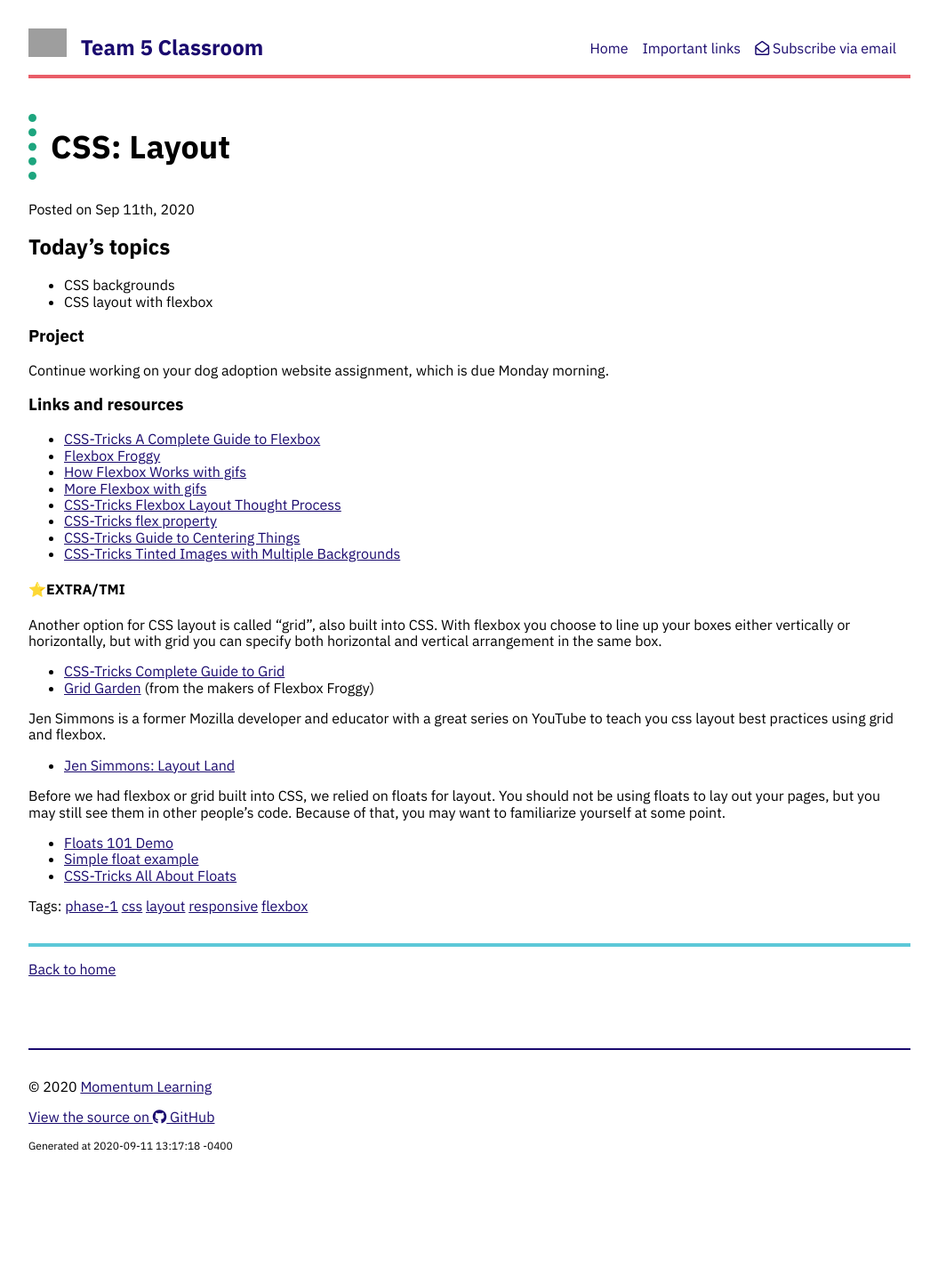
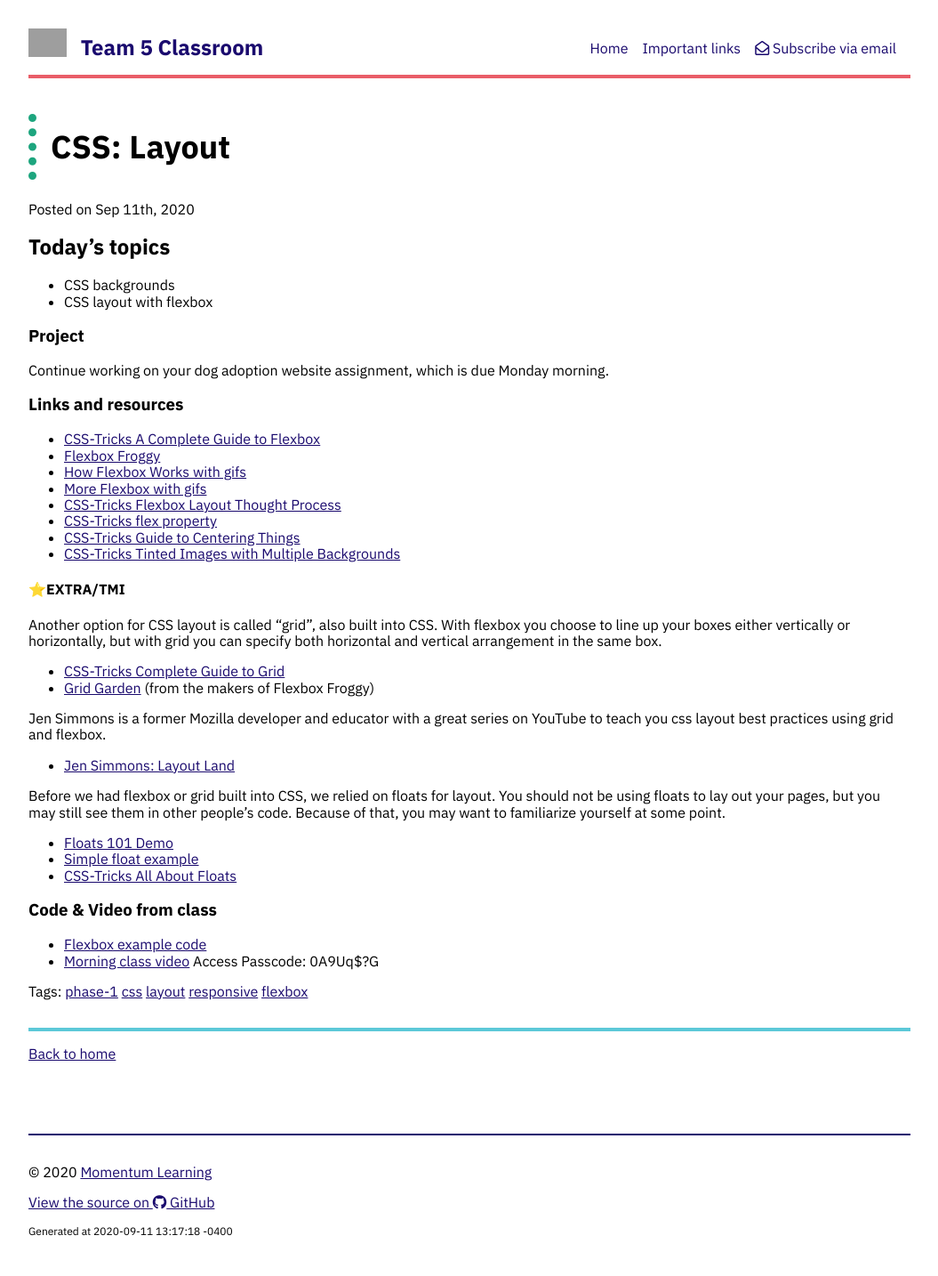
Before and after one commit to momentum-team-5/momentum-team-5.github.io, a Jekyll site: the page built from _posts/2020-09-11-css-layout.md, in a window 1280 px wide. Shown: the whole page at 89% size, without its empty margins (112-1167 px from the left). Built offline with Jekyll 4.4.1, drawn with Linux system fonts in a browser that asks for light colours; nearby versions of some CDN libraries; before the commit the page ends 1339 px from its top, so only the background shows below that; grey boxes are pictures that could not be loaded.

Commit message:
Add video and example code links

```diff
--- a/_posts/2020-09-11-css-layout.md
+++ b/_posts/2020-09-11-css-layout.md
@@ -40,3 +40,8 @@ Before we had flexbox or grid built into CSS, we relied on floats for layout. Yo
 - [Floats 101 Demo](https://codepen.io/amygori/pen/BmEmGg)
 - [Simple float example](https://codepen.io/amygori/pen/qVwVjX)
 - [CSS-Tricks All About Floats](https://css-tricks.com/all-about-floats/)
+
+### Code & Video from class
+
+- [Flexbox example code](https://github.com/momentum-team-5/examples/tree/main/css-flexbox)
+- [Morning class video](https://us02web.zoom.us/rec/share/AKyK-i2nJQn5-Iq1iZmmGQtiId89sdFRbGCyqsjPO39IjhXhI_-E3HfLAbj33hPb.SfZQczGie6Aw2JxP) Access Passcode: 0A9Uq\$?G
```
